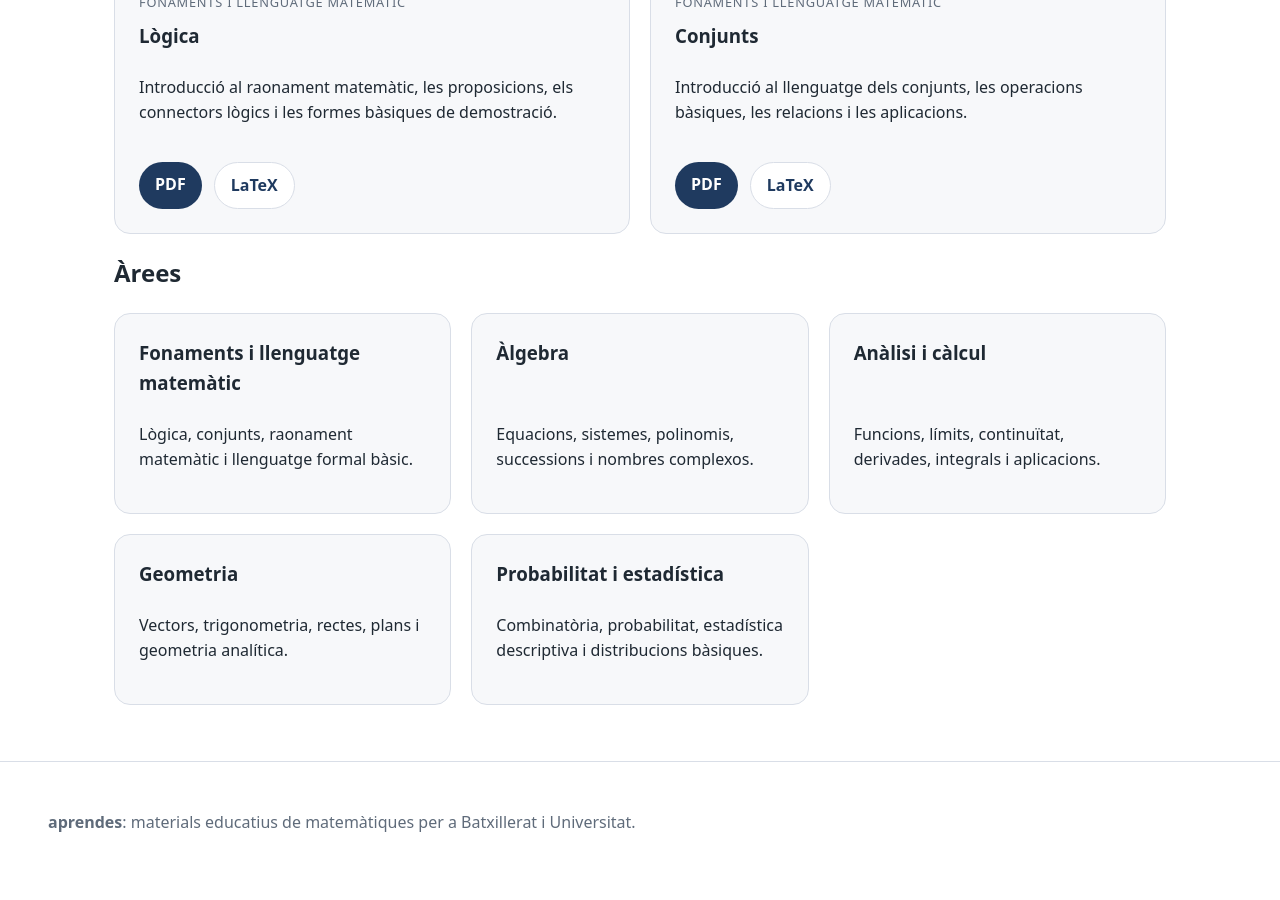
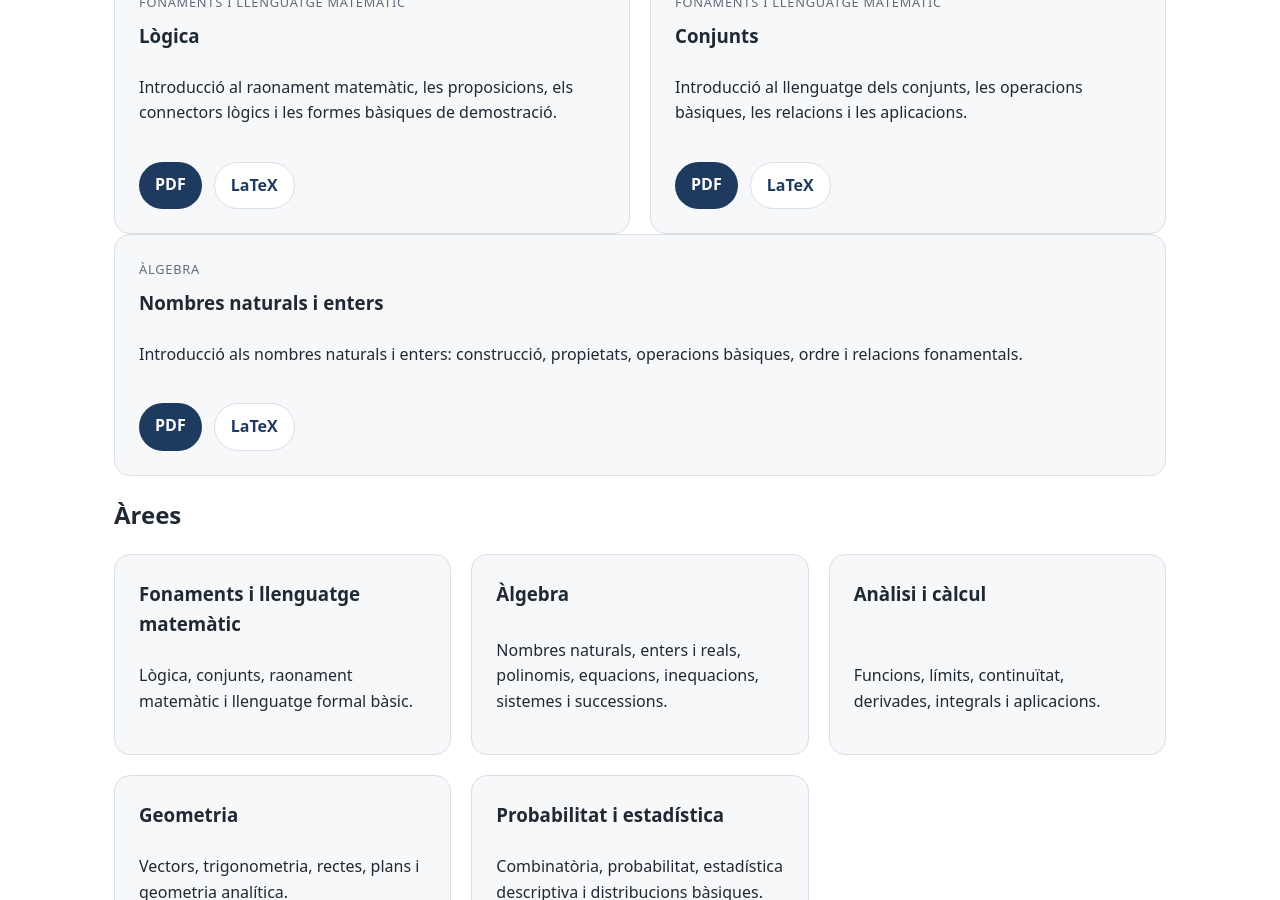
Before and after one commit to maperello/aprendes, a Jekyll site: the page built from batxillerat/index.html, in a window 1280 px wide and 900 px high, scrolled down 385 px. Built offline with Jekyll 4.4.1, drawn with Linux system fonts in a browser that asks for light colours.

Commit message:
Publish numbers on Batxillerat page
Added a new article section for 'Àlgebra' with a brief introduction and links to resources.

```diff
--- a/batxillerat/index.html
+++ b/batxillerat/index.html
@@ -45,6 +45,21 @@ title: Batxillerat
       </div>
     </article>
   </div>
+
+  <article class="material-card">
+  <p class="eyebrow">Àlgebra</p>
+  <h3>Nombres naturals i enters</h3>
+  <p>
+    Introducció als nombres naturals i enters: construcció, propietats,
+    operacions bàsiques, ordre i relacions fonamentals.
+  </p>
+
+  <div class="card-actions">
+    <a class="button" href="{{ site.baseurl }}/batxillerat/numbers/main.pdf">PDF</a>
+    <a class="button secondary" href="https://github.com/maperello/aprendes/tree/main/batxillerat/numbers">LaTeX</a>
+  </div>
+  </article>
+
 </section>
 
 <section>
@@ -58,7 +73,7 @@ title: Batxillerat
 
     <article class="area-card">
       <h3>Àlgebra</h3>
-      <p>Equacions, sistemes, polinomis, successions i nombres complexos.</p>
+      <p>Nombres naturals, enters i reals, polinomis, equacions, inequacions, sistemes i successions.</p>
     </article>
 
     <article class="area-card">
```
